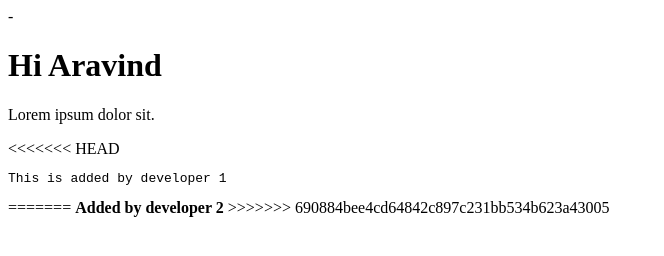
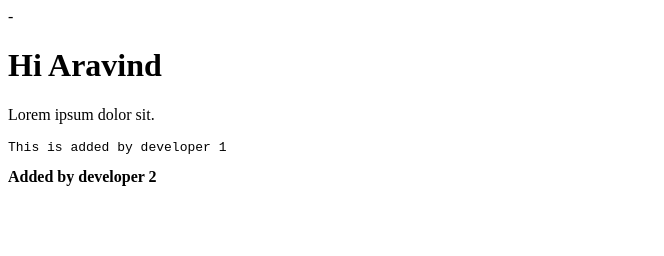
Before and after one commit to SAMUDRALAARAVIND/git-prt2, a plain HTML site: page index.html in a window 1280 px wide. Shown: the whole page, without its empty margins (0-664 px from the left). Drawn offline with Linux system fonts and the light colour scheme.

Commit message:
forgot to save index.html

```diff
--- a/index.html
+++ b/index.html
@@ -9,10 +9,7 @@
 <body>
     <h1>Hi Aravind</h1>
     <p>Lorem ipsum dolor sit.</p>
-<<<<<<< HEAD
     <pre>This is added by developer 1</pre>
-=======
     <b>Added by developer 2</b>
->>>>>>> 690884bee4cd64842c897c231bb534b623a43005
 </body>
 </html>
```
